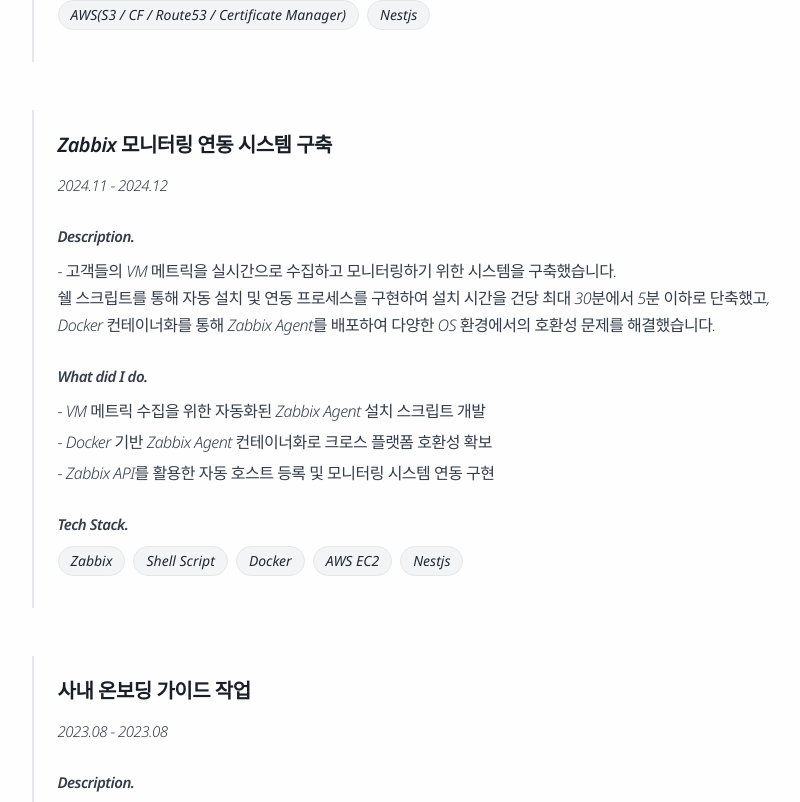
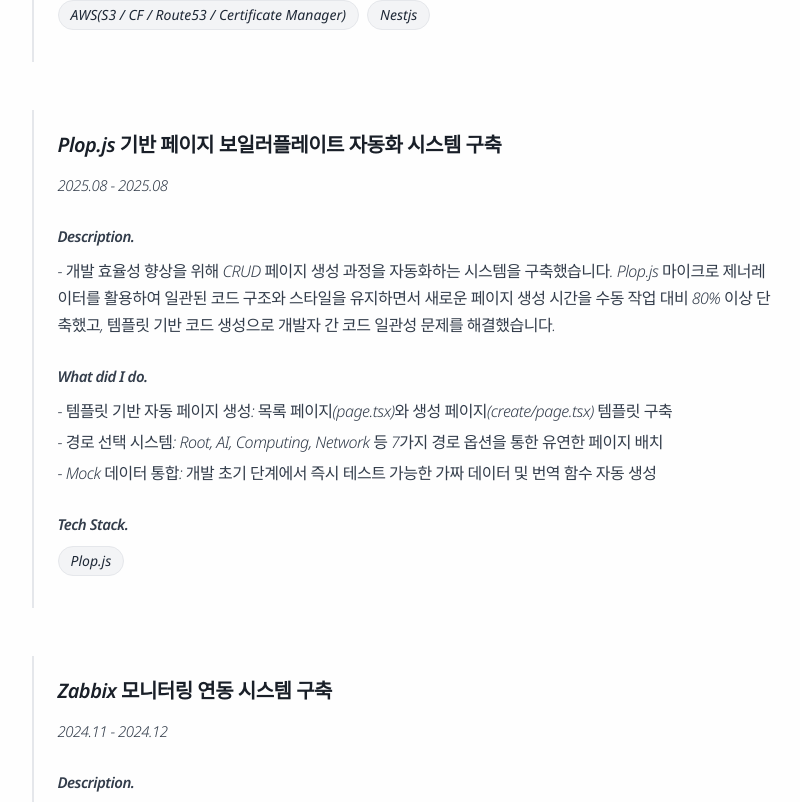
Before and after one commit to jeonghodong/blog, a Next.js app: page /resume in a window 1280 px wide. Shown: the part 2678-3480 px from the top of the page, without its empty margins (364-1164 px from the left). Built offline with nearby package versions, Linux system fonts and the light colour scheme; a web font is replaced by a local one.

Commit message:
feat: 이력서 페이지의 메타데이터 및 프로젝트 섹션 코드 정리, 기술 스택 데이터 포맷 개선

```diff
--- a/app/(route)/resume/_constants/data.ts
+++ b/app/(route)/resume/_constants/data.ts
@@ -16,38 +16,93 @@
           period: "2024.08 - 현재",
           description:
             "AWS, Azure, GCP, OCI SDK를 활용하여 통합 멀티 클라우드 관리 서비스 입니다.\n여러 클라우드의 리소스를 단일 인터페이스에서 모니터링하고 제어할 수 있는 시스템을 개발했으며, VM 관리와 대시보드, 모니터링 기능을 담당하여 구현했습니다.\n이때 자연스럽게 클라우드에 대한 지식 또한 크게 늘었습니다.",
-          contributions: ["프론트엔드 기술환경 구성 및 기본 기능 구현", "프론트엔드 인터페이스 구현"],
-          techStack: ["TypeScript", "Nextjs", "React", "styled-components", "Github Action", "SST"],
+          contributions: [
+            "프론트엔드 기술환경 구성 및 기본 기능 구현",
+            "프론트엔드 인터페이스 구현",
+          ],
+          techStack: [
+            "TypeScript",
+            "Nextjs",
+            "React",
+            "styled-components",
+            "Github Action",
+            "SST",
+          ],
         },
         {
           title: "Company Homepage",
           period: "2024.10 - 2024.11",
           description:
             "기업 웹사이트를 프론트와 백을 혼자 맡아 구축하였습니다.\n메타데이터 최적화와 SEO 작업을 수행하여 검색엔진 노출도가 50% 증가했습니다.\n반응형 디자인을 적용하여 다양한 디바이스에서 일관된 사용자 경험을 제공하였습니다.\n또한 내부 디자인 시스템을 구축하여 UI 컴포넌트의 재사용성과 일관성을 향상시켰습니다.",
-          contributions: ["프론트엔드 기술환경 구성 및 기본 기능 구현", "반응형 디자인 시스템과 재사용 가능한 UI 컴포넌트 개발", "기업 웹사이트 구축 및 메타데이터 SEO 최적화 작업"],
+          contributions: [
+            "프론트엔드 기술환경 구성 및 기본 기능 구현",
+            "반응형 디자인 시스템과 재사용 가능한 UI 컴포넌트 개발",
+            "기업 웹사이트 구축 및 메타데이터 SEO 최적화 작업",
+          ],
           techStack: ["TypeScript", "Nextjs", "React", "TailwindCSS", "SST"],
         },
         {
           title: "Company Admin",
           period: "2023.08 - 2023.12",
-          description: "관리자 웹 콘솔을 구축하여 회사의 서비스와 리소스를 효율적으로 관리할 수 있는 시스템을 개발했습니다.\n자동화된 배포 파이프라인을 구축하고 AWS 서비스를 활용하여 안정적인 인프라를 구성하였습니다.",
-          contributions: ["프론트엔드 기술환경 구성 및 기본 기능 구현", "사용자 관리, 권한 제어 기능을 갖춘 관리자 콘솔 개발", "Github Action을 통한 CI/CD 파이프라인 구축으로 자동화된 배포 환경 구성", "AWS 클라우드 서비스를 활용한 인프라 아키텍처 설계 및 구현"],
-          techStack: ["TypeScript", "Nextjs", "Styled Component", "Github Action", "AWS(S3 / CF / Route53 / Certificate Manager)", "Nestjs"],
+          description:
+            "관리자 웹 콘솔을 구축하여 회사의 서비스와 리소스를 효율적으로 관리할 수 있는 시스템을 개발했습니다.\n자동화된 배포 파이프라인을 구축하고 AWS 서비스를 활용하여 안정적인 인프라를 구성하였습니다.",
+          contributions: [
+            "프론트엔드 기술환경 구성 및 기본 기능 구현",
+            "사용자 관리, 권한 제어 기능을 갖춘 관리자 콘솔 개발",
+            "Github Action을 통한 CI/CD 파이프라인 구축으로 자동화된 배포 환경 구성",
+            "AWS 클라우드 서비스를 활용한 인프라 아키텍처 설계 및 구현",
+          ],
+          techStack: [
+            "TypeScript",
+            "Nextjs",
+            "Styled Component",
+            "Github Action",
+            "AWS(S3 / CF / Route53 / Certificate Manager)",
+            "Nestjs",
+          ],
         },
         {
           title: "B2B 데이터 마켓 서비스",
           period: "2023.05 - 2024.08",
           description:
             "기업들이 데이터를 사고팔 수 있는 온라인 마켓플레이스의 프론트엔드를 개발했습니다.\n판매자가 데이터 상품을 등록하고 구매자가 쉽게 찾아볼 수 있는 화면을 만들었으며, 상품 검색과 필터 기능을 구현했습니다.\n또한 구매자가 데이터 상품의 정보를 쉽게 확인하고 구매할 수 있도록 상세 페이지와 결제 화면을 개발했습니다.",
-          contributions: ["데이터 상품 목록과 검색/필터 화면 개발", "상품 상세 페이지 UI 구현", "회사 인증 및 결제 화면 개발", "모바일/태블릿 대응 반응형 웹 구현"],
-          techStack: ["TypeScript", "Nextjs", "Styled Component", "Github Action", "AWS(S3 / CF / Route53 / Certificate Manager)", "Nestjs"],
+          contributions: [
+            "데이터 상품 목록과 검색/필터 화면 개발",
+            "상품 상세 페이지 UI 구현",
+            "회사 인증 및 결제 화면 개발",
+            "모바일/태블릿 대응 반응형 웹 구현",
+          ],
+          techStack: [
+            "TypeScript",
+            "Nextjs",
+            "Styled Component",
+            "Github Action",
+            "AWS(S3 / CF / Route53 / Certificate Manager)",
+            "Nestjs",
+          ],
+        },
+        {
+          title: "Plop.js 기반 페이지 보일러플레이트 자동화 시스템 구축",
+          period: "2025.08 - 2025.08",
+          description:
+            "개발 효율성 향상을 위해 CRUD 페이지 생성 과정을 자동화하는 시스템을 구축했습니다. Plop.js 마이크로 제너레이터를 활용하여 일관된 코드 구조와 스타일을 유지하면서 새로운 페이지 생성 시간을 수동 작업 대비 80% 이상 단축했고, 템플릿 기반 코드 생성으로 개발자 간 코드 일관성 문제를 해결했습니다.",
+          contributions: [
+            "템플릿 기반 자동 페이지 생성: 목록 페이지(page.tsx)와 생성 페이지(create/page.tsx) 템플릿 구축",
+            "경로 선택 시스템: Root, AI, Computing, Network 등 7가지 경로 옵션을 통한 유연한 페이지 배치",
+            "Mock 데이터 통합: 개발 초기 단계에서 즉시 테스트 가능한 가짜 데이터 및 번역 함수 자동 생성",
+          ],
+          techStack: ["Plop.js"],
         },
         {
           title: "Zabbix 모니터링 연동 시스템 구축",
           period: "2024.11 - 2024.12",
           description:
             "고객들의 VM 메트릭을 실시간으로 수집하고 모니터링하기 위한 시스템을 구축했습니다.\n쉘 스크립트를 통해 자동 설치 및 연동 프로세스를 구현하여 설치 시간을 건당 최대 30분에서 5분 이하로 단축했고, Docker 컨테이너화를 통해 Zabbix Agent를 배포하여 다양한 OS 환경에서의 호환성 문제를 해결했습니다.",
-          contributions: ["VM 메트릭 수집을 위한 자동화된 Zabbix Agent 설치 스크립트 개발", "Docker 기반 Zabbix Agent 컨테이너화로 크로스 플랫폼 호환성 확보", "Zabbix API를 활용한 자동 호스트 등록 및 모니터링 시스템 연동 구현"],
+          contributions: [
+            "VM 메트릭 수집을 위한 자동화된 Zabbix Agent 설치 스크립트 개발",
+            "Docker 기반 Zabbix Agent 컨테이너화로 크로스 플랫폼 호환성 확보",
+            "Zabbix API를 활용한 자동 호스트 등록 및 모니터링 시스템 연동 구현",
+          ],
           techStack: ["Zabbix", "Shell Script", "Docker", "AWS EC2", "Nestjs"],
         },
         {
@@ -55,7 +110,12 @@
           period: "2023.08 - 2023.08",
           description:
             "초기 스타트업의 개발 프로세스 표준화를 위한 온보딩 가이드를 구축했습니다.\n일관된 코드 컨벤션과 커밋 메시지 규칙을 확립하여 코드 가독성과 유지보수성을 향상시켰습니다.\n표준화된 개발 프로세스 도입으로 팀 간 협업 효율이 증가했고, 개발자 간 의사소통 비용을 크게 줄여 예상되는 개발 생산성이 40% 이상 향상되었습니다.",
-          contributions: ["Git 커밋 메시지 컨벤션 및 브랜치 전략 수립", "프론트엔드 코드 컨벤션 및 아키텍처 가이드라인 작성", "개발 환경 설정 및 배포 프로세스 문서화", "팀 협업 워크플로우 프로세스 정립"],
+          contributions: [
+            "Git 커밋 메시지 컨벤션 및 브랜치 전략 수립",
+            "프론트엔드 코드 컨벤션 및 아키텍처 가이드라인 작성",
+            "개발 환경 설정 및 배포 프로세스 문서화",
+            "팀 협업 워크플로우 프로세스 정립",
+          ],
           techStack: ["Notion"],
         },
       ],
@@ -72,8 +132,23 @@
           period: "2023.12 - 2024.01",
           description:
             "당시 프론트엔드 2명 / 디자이너 1명으로 구성된 팀입니다.\n해당 서비스는 크리스마스 시즌을 타겟으로한 나의 루돌프에게 주변사람들에게 양말(편지)를 즉 크리스마스 기념 편지를 받는 서비스 입니다.\n백엔드와 프론트엔드 둘 다 작업을 진행하였고 해당 서비스로 실사용자 300명 30000건의 트래픽을 받은 경험이 있습니다.",
-          contributions: ["프론트엔드 인터페이스 구현", "관계형 데이터베이스 ERD 및 설계", "Nestjs를 사용하여 서버 구축", "RESTfull API 작업", "Swagger를 활용한 API 명세 적용", "Nginx 웹서버 구성"],
-          techStack: ["TypeScript", "Nextjs", "React", "styled-components", "AWS(S3 / CF / Route53 / Certificate Manager / EC2)", "Nestjs", "Nginx"],
+          contributions: [
+            "프론트엔드 인터페이스 구현",
+            "관계형 데이터베이스 ERD 및 설계",
+            "Nestjs를 사용하여 서버 구축",
+            "RESTfull API 작업",
+            "Swagger를 활용한 API 명세 적용",
+            "Nginx 웹서버 구성",
+          ],
+          techStack: [
+            "TypeScript",
+            "Nextjs",
+            "React",
+            "styled-components",
+            "AWS(S3 / CF / Route53 / Certificate Manager / EC2)",
+            "Nestjs",
+            "Nginx",
+          ],
         },
       ],
     },
@@ -86,8 +161,20 @@
           period: "2025.05 - 2024.06",
           description:
             "해당 서비스는 뉴스의 편파성을 줄이기 위한 서비스 입니다.\n뉴스의 편파성 판단은 뉴스의 주제, 내용 등 다양한 요소를 AI 및 키워드로 기사의 정치적 성향을 판단 후 최종으로 수치를 시각적으로 나타냅니다.\n정치적인 문제에 사용자들이 뚜렷한 판단을 할 수 있도록 도움을 주기 위해 시작하였습니다.",
-          contributions: ["프론트엔드 인터페이스 구현", "Python & Ollama을 활용하여 AI 뉴스 추천 시스템 구축", "RESTfull API 작업"],
-          techStack: ["TypeScript", "Nextjs", "Emotion", "Python", "Ollama AI", "Monorepo", "AWS(S3 / CF / Route53 / Certificate Manager / EC2)"],
+          contributions: [
+            "프론트엔드 인터페이스 구현",
+            "Python & Ollama을 활용하여 AI 뉴스 추천 시스템 구축",
+            "RESTfull API 작업",
+          ],
+          techStack: [
+            "TypeScript",
+            "Nextjs",
+            "Emotion",
+            "Python",
+            "Ollama AI",
+            "Monorepo",
+            "AWS(S3 / CF / Route53 / Certificate Manager / EC2)",
+          ],
         },
       ],
     },
```
Also changed, not shown: app/(route)/resume/page.tsx (+29 -7 lines).
